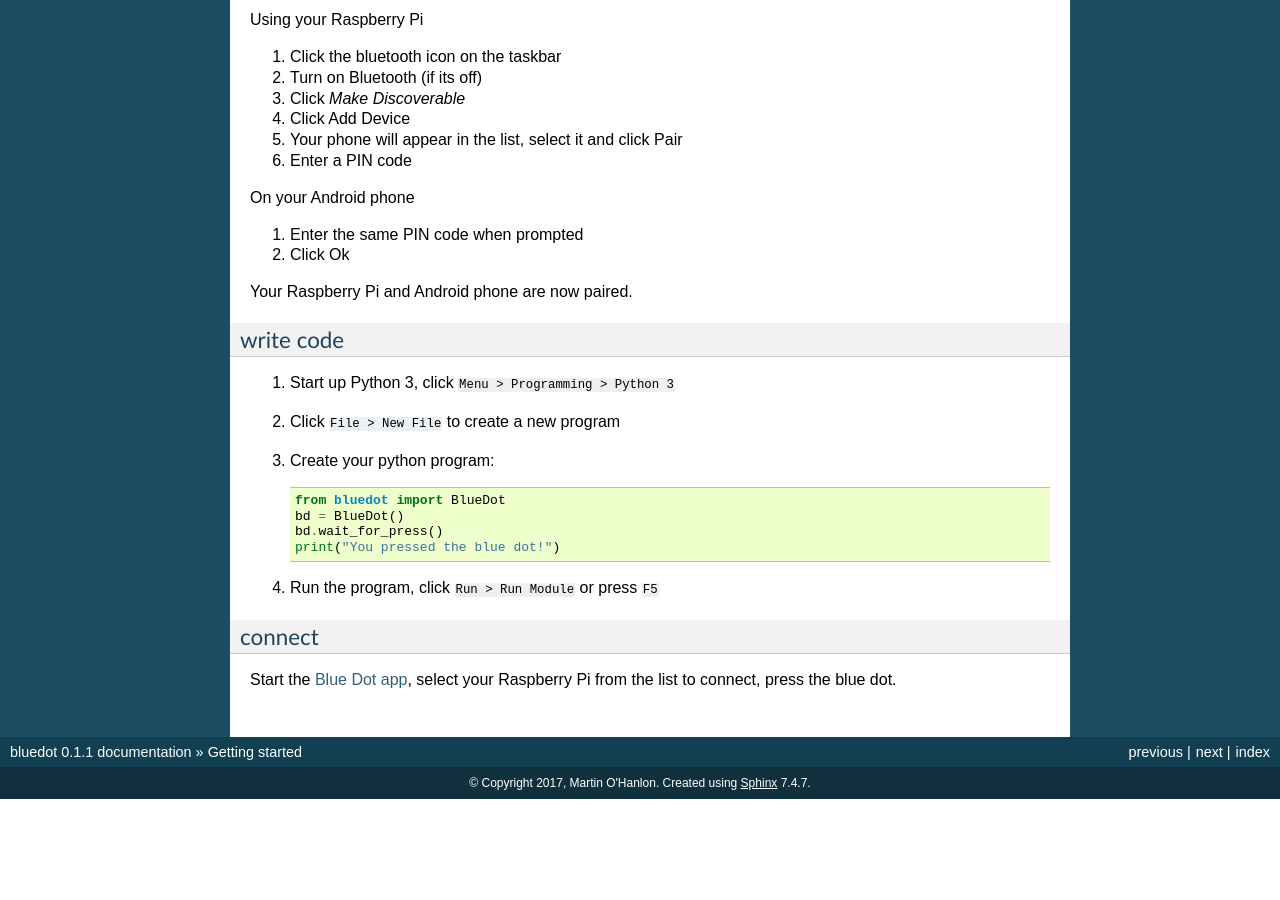
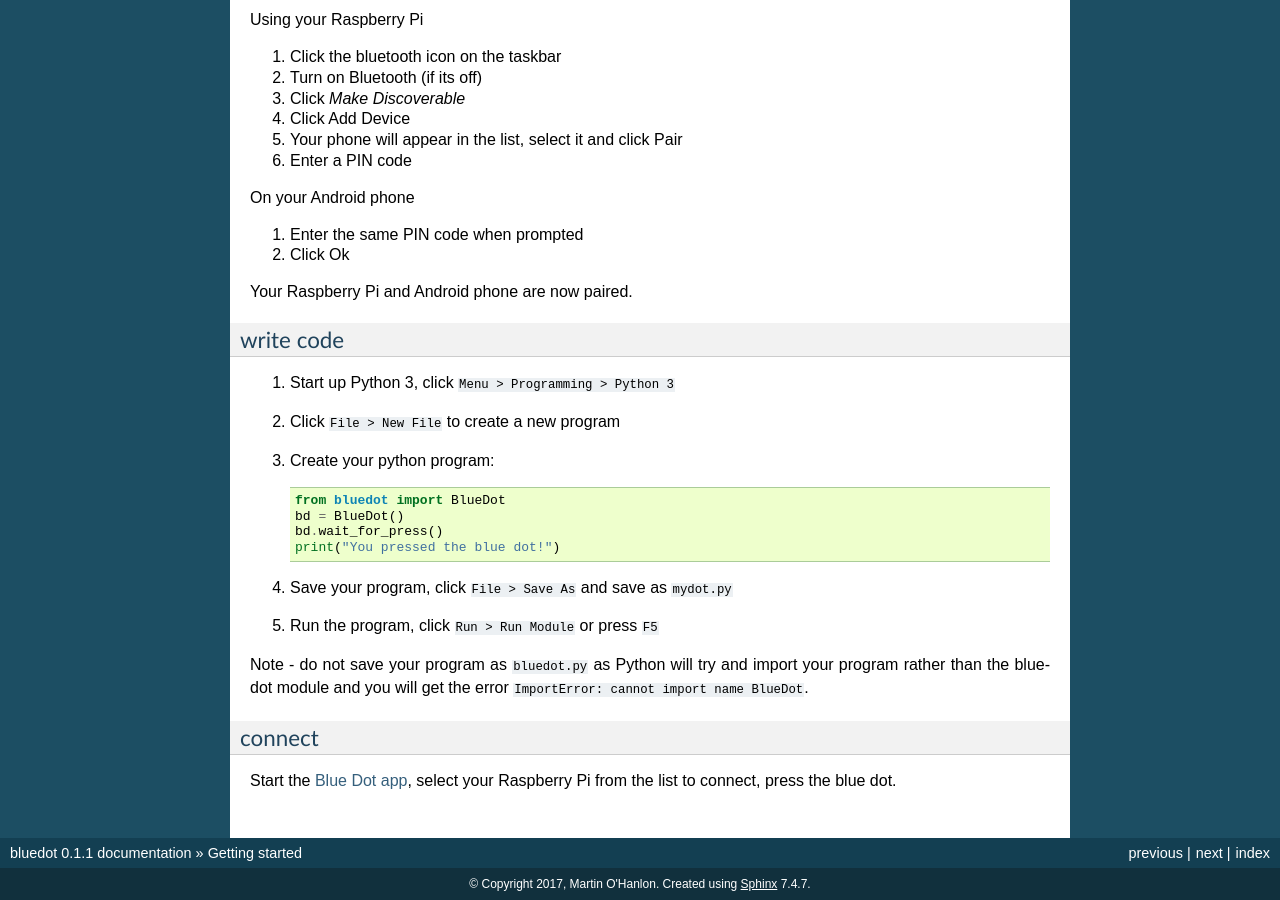
Before and after one commit to martinohanlon/BlueDot, a Sphinx documentation site: the page built from docs/gettingstarted.rst, in a window 1280 px wide and 900 px high, scrolled down 835 px. Built offline with Sphinx 7.4.7, drawn with Linux system fonts in a browser that asks for light colours; before the commit the page ends 1634 px from its top, so only the background shows below that.

Commit message:
updated docs

```diff
--- a/docs/gettingstarted.rst
+++ b/docs/gettingstarted.rst
@@ -69,7 +69,10 @@ write code
     bd.wait_for_press()
     print("You pressed the blue dot!")
 
-4. Run the program, click ``Run > Run Module`` or press ``F5``
+4. Save your program, click ``File > Save As`` and save as ``mydot.py``
+5. Run the program, click ``Run > Run Module`` or press ``F5``
+
+Note - do not save your program as ``bluedot.py`` as Python will try and import your program rather than the bluedot module and you will get the error ``ImportError: cannot import name BlueDot``.
 
 connect
 ~~~~~~~
```
Also changed, not shown: docs/changelog.rst (+4 -4 lines).
